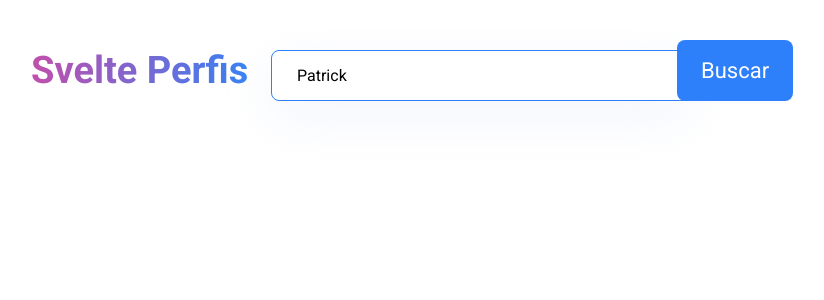
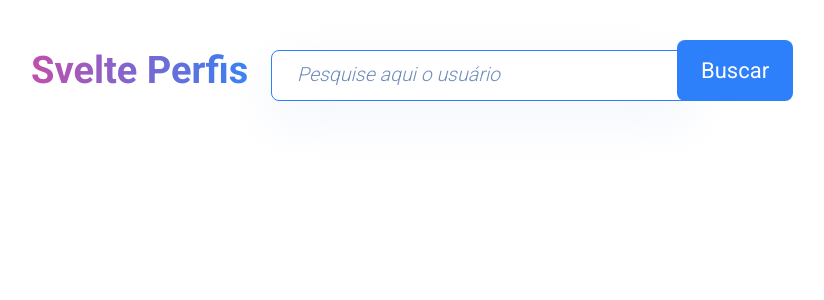
Before and after one commit to patrickmonteiro/my-svelte-projec, a Svelte app: page / in a window 1280 px wide. Shown: the top 300 px of the page, without its empty margins (209-1033 px from the left). Built offline with nearby package versions, Linux system fonts and the light colour scheme.

Commit message:
add dispach in component

```diff
--- a/src/App.svelte
+++ b/src/App.svelte
@@ -6,13 +6,17 @@
 
 let usuario: IUsuario | null = null
 
+function definirUsuario(evento: CustomEvent<IUsuario | null>) {
+  usuario = evento.detail;
+}
+
 </script>
 
 <div class="app">
   <header>
     <Titulo />
     <div class="busca-usuario">
-      <Formulario bind:usuario />
+      <Formulario on:aoAlterarUsuario={definirUsuario} />
     </div>
   </header>
 
--- a/src/components/Formulario.svelte
+++ b/src/components/Formulario.svelte
@@ -1,28 +1,51 @@
 <script lang="ts">
+import { createEventDispatcher } from "svelte";
 import type IUsuario from "../interfaces/IUsuario";
+// import type IUsuario from "../interfaces/IUsuario";
 
 
-  let valorInput = 'Patrick';
-  export let usuario: IUsuario | null;
+  let valorInput = '';
+  let statusDeErro:null | Number = null;
+  // export let usuario: IUsuario | null;
+  const dispatch = createEventDispatcher<{
+    aoAlterarUsuario: IUsuario | null
+  }>();
 
   async function handleSubmit() {
     const response = await fetch(`https://api.github.com/users/${valorInput}`)
     const dadosUsuario = await response.json();
-
-    console.log(dadosUsuario);
-    usuario = {
+    if (response.ok) {
+      dispatch('aoAlterarUsuario', {
         avatar_url: dadosUsuario.avatar_url,
         login: dadosUsuario.login,
         nome: dadosUsuario.name,
         perfil_url: dadosUsuario.html_url,
         repositorios_publicos: dadosUsuario.public_repos,
         seguidores: dadosUsuario.followers
+      })
+      statusDeErro = null
+    } else {
+      statusDeErro = response.status;
+      dispatch('aoAlterarUsuario', null)
     }
+
+    console.log(dadosUsuario);
   }
 </script>
 
 <form on:submit|preventDefault={handleSubmit}>
-    <input type="text" class="input" bind:value={valorInput}>
+    <input
+      type="text"
+      placeholder="Pesquise aqui o usuário"
+      class="input"
+      class:erro-input={statusDeErro === 404}
+      bind:value={valorInput}
+    >
+
+    {#if statusDeErro === 404 }
+      <span class="erro">Usuário não encontrado.</span>
+    {/if}
+
     <div class="botao-container">
         <button type="submit" class="botao">Buscar</button>
     </div>
@@ -73,4 +96,19 @@
 .botao:hover {
   background: #4590ff;
 }
+.erro {
+  position: absolute;
+  bottom: -25px;
+  left: 0;
+  font-style: italic;
+  font-weight: normal;
+  font-size: 16px;
+  line-height: 19px;
+  z-index: -1;
+  color: #ff003e;
+}
+
+.erro-input {
+  border: solid 1px #ff003e;
+}
 </style>
```
Lines whose indentation alone changed are shown as unchanged.
